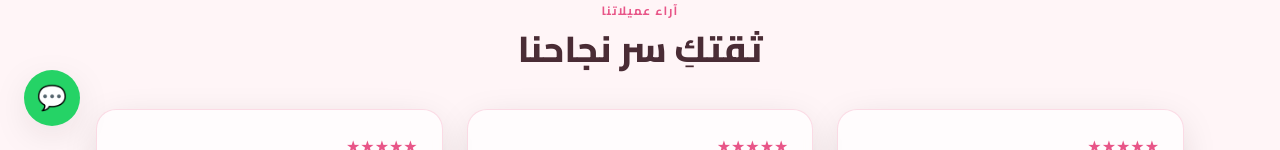
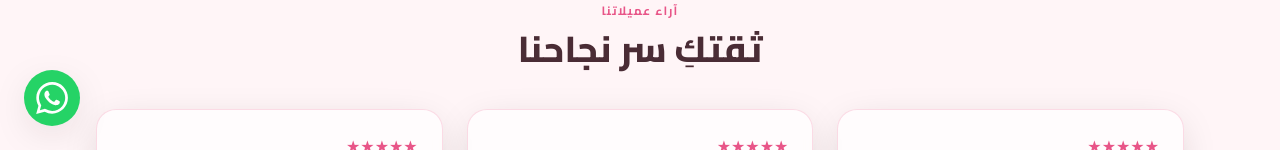
Before and after one commit to BishoyRezk1/dodo-beauty-center, a Next.js app: page / in a window 1280 px wide. Shown: the part 650-800 px from the top of the page. Built offline with nearby package versions, Linux system fonts and the light colour scheme; no server answers; the database is empty.

Commit message:
Polish social media icons

```diff
--- a/src/components/site/FacebookFloatButton.tsx
+++ b/src/components/site/FacebookFloatButton.tsx
@@ -5,9 +5,15 @@ export default function FacebookFloatButton({ href }: { href: string }) {
       target="_blank"
       rel="noreferrer"
       aria-label="تابعينا على Facebook"
-      className="fixed bottom-6 left-24 z-50 flex h-14 w-14 items-center justify-center rounded-full bg-[#1877F2] text-3xl font-bold text-white shadow-soft transition hover:scale-105"
+      className="fixed bottom-6 left-24 z-50 flex h-14 w-14 items-center justify-center rounded-full bg-[#1877F2] text-white shadow-soft transition hover:scale-105"
     >
-      f
+      <svg
+        viewBox="0 0 24 24"
+        className="h-8 w-8 fill-current"
+        aria-hidden="true"
+      >
+        <path d="M13.5 21v-8h2.75l.41-3h-3.16V8.08c0-.87.24-1.46 1.5-1.46h1.8V3.94c-.31-.04-1.37-.14-2.61-.14-2.58 0-4.35 1.58-4.35 4.48V10H7v3h2.84v8h3.66Z" />
+      </svg>
     </a>
   );
 }
--- a/src/components/site/Footer.tsx
+++ b/src/components/site/Footer.tsx
@@ -9,7 +9,7 @@ interface Props {
 export default function Footer({ siteName, whatsappHref, instagramUrl, facebookUrl, tiktokUrl }: Props) {
   const socials = [
     { url: instagramUrl, label: "Instagram", icon: "📷" },
-    { url: facebookUrl, label: "Facebook", icon: "📘" },
+    { url: facebookUrl, label: "Facebook", icon: "f" },
     { url: tiktokUrl, label: "TikTok", icon: "🎵" }
   ].filter((s) => s.url);
 
@@ -30,7 +30,7 @@ export default function Footer({ siteName, whatsappHref, instagramUrl, facebookU
                 target="_blank"
                 rel="noreferrer"
                 aria-label={s.label}
-                className="text-xl opacity-80 hover:opacity-100"
+                className="flex h-10 w-10 items-center justify-center rounded-full bg-[#1877F2] text-xl font-bold text-white opacity-90 transition hover:scale-105 hover:opacity-100"
               >
                 {s.icon}
               </a>
--- a/src/components/site/WhatsAppFloatButton.tsx
+++ b/src/components/site/WhatsAppFloatButton.tsx
@@ -5,9 +5,15 @@ export default function WhatsAppFloatButton({ href }: { href: string }) {
       target="_blank"
       rel="noreferrer"
       aria-label="تواصلي معنا على واتساب"
-      className="fixed bottom-6 left-6 z-50 flex h-14 w-14 items-center justify-center rounded-full bg-[#25D366] text-2xl text-white shadow-soft transition hover:scale-105"
+      className="fixed bottom-6 left-6 z-50 flex h-14 w-14 items-center justify-center rounded-full bg-[#25D366] text-white shadow-soft transition hover:scale-105"
     >
-      💬
+      <svg
+        viewBox="0 0 24 24"
+        className="h-8 w-8 fill-current"
+        aria-hidden="true"
+      >
+        <path d="M20.52 3.48A11.82 11.82 0 0 0 12.08 0C5.55 0 .23 5.32.23 11.85c0 2.09.55 4.13 1.6 5.92L.13 24l6.38-1.67a11.86 11.86 0 0 0 5.57 1.4h.01c6.53 0 11.85-5.32 11.85-11.85 0-3.17-1.23-6.15-3.42-8.4ZM12.09 21.7h-.01a9.83 9.83 0 0 1-5.01-1.37l-.36-.21-3.79.99 1.01-3.69-.23-.38a9.82 9.82 0 1 1 8.39 4.66Zm5.39-7.37c-.29-.15-1.72-.85-1.99-.95-.27-.1-.46-.15-.66.15-.19.29-.75.95-.92 1.14-.17.19-.34.22-.63.07-.29-.15-1.23-.45-2.34-1.44-.86-.77-1.44-1.72-1.61-2.01-.17-.29-.02-.45.13-.6.13-.13.29-.34.44-.51.15-.17.19-.29.29-.49.1-.19.05-.37-.02-.51-.07-.15-.66-1.58-.9-2.17-.24-.57-.48-.49-.66-.5h-.56c-.19 0-.49.07-.75.37-.26.29-1 1-1 2.43s1.02 2.82 1.16 3.02c.15.19 2 3.05 4.85 4.28.68.29 1.21.47 1.62.6.68.22 1.3.19 1.79.12.55-.08 1.72-.7 1.96-1.38.24-.68.24-1.26.17-1.38-.07-.12-.27-.19-.56-.34Z" />
+      </svg>
     </a>
   );
 }
```
